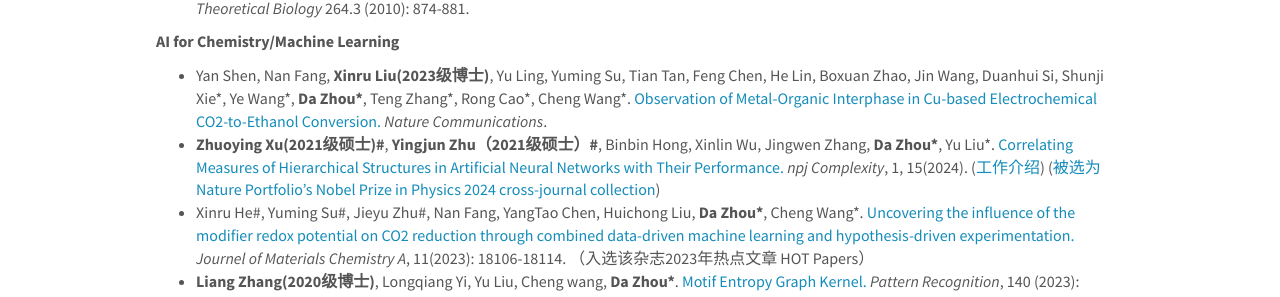
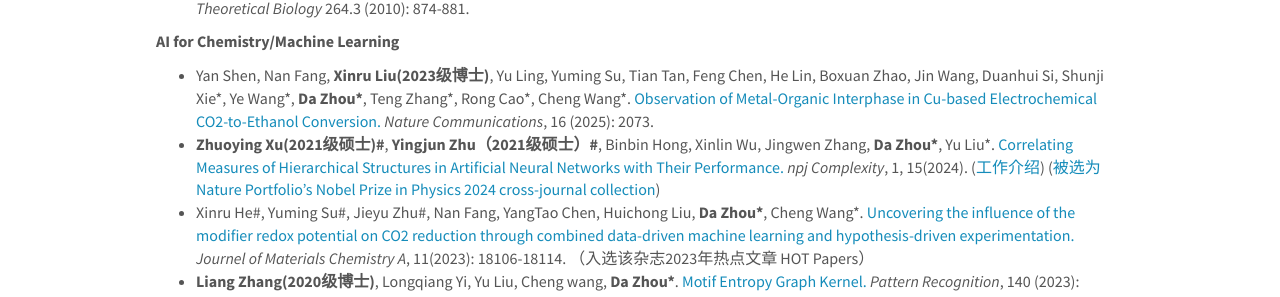
Before and after one commit to ZhouDaLab/zhoudalab.github.io, a Jekyll site: the page built from _pages/publications.md, in a window 1280 px wide and 900 px high, scrolled down 990 px. Shown: the part 149-446 px from the top of the window. Built offline with Jekyll 4.4.1, drawn with Linux system fonts in a browser that asks for light colours; nearby versions of some CDN libraries.

Commit message:
Update publications.md

```diff
--- a/_pages/publications.md
+++ b/_pages/publications.md
@@ -36,7 +36,7 @@ permalink: /publications/
 
 **AI for Chemistry/Machine Learning**
 
-- Yan Shen, Nan Fang, **Xinru Liu(2023级博士)**, Yu Ling, Yuming Su, Tian Tan, Feng Chen, He Lin, Boxuan Zhao, Jin Wang, Duanhui Si, Shunji Xie\*, Ye Wang\*, **Da Zhou\***, Teng Zhang\*, Rong Cao\*, Cheng Wang\*. [Observation of Metal-Organic Interphase in Cu-based Electrochemical CO2-to-Ethanol Conversion.](https://www.nature.com/articles/s41467-025-57221-x) *Nature Communications*.
+- Yan Shen, Nan Fang, **Xinru Liu(2023级博士)**, Yu Ling, Yuming Su, Tian Tan, Feng Chen, He Lin, Boxuan Zhao, Jin Wang, Duanhui Si, Shunji Xie\*, Ye Wang\*, **Da Zhou\***, Teng Zhang\*, Rong Cao\*, Cheng Wang\*. [Observation of Metal-Organic Interphase in Cu-based Electrochemical CO2-to-Ethanol Conversion.](https://www.nature.com/articles/s41467-025-57221-x) *Nature Communications*, 16 (2025): 2073.
 - **Zhuoying Xu(2021级硕士)\#**, **Yingjun Zhu（2021级硕士）\#**, Binbin Hong, Xinlin Wu, Jingwen Zhang, **Da Zhou\***, Yu Liu\*. [Correlating Measures of Hierarchical Structures in Artificial Neural Networks with Their Performance.](https://www.nature.com/articles/s44260-024-00015-x) *npj Complexity*, 1, 15(2024). ([工作介绍](https://mp.weixin.qq.com/s/Onzq5t2Rptly4z270DviZw)) ([被选为Nature Portfolio’s Nobel Prize in Physics 2024 cross-journal collection](https://www.nature.com/collections/ehbjaifcgc))
 - Xinru He\#, Yuming Su\#, Jieyu Zhu\#, Nan Fang, YangTao Chen, Huichong Liu, **Da Zhou\***, Cheng Wang\*. [Uncovering the influence of the modifier redox potential on CO2 reduction through combined data-driven machine learning and hypothesis-driven experimentation.](https://doi.org/10.1039/D3TA03115B) 	*Journel of Materials Chemistry A*, 11(2023): 18106-18114. （入选该杂志2023年热点文章 HOT Papers）
 - **Liang Zhang(2020级博士)**, Longqiang Yi, Yu Liu, Cheng wang, **Da Zhou\***. [Motif Entropy Graph Kernel.](https://www.sciencedirect.com/science/article/abs/pii/S0031320323002443) *Pattern Recognition*, 140 (2023): 109544.
```
